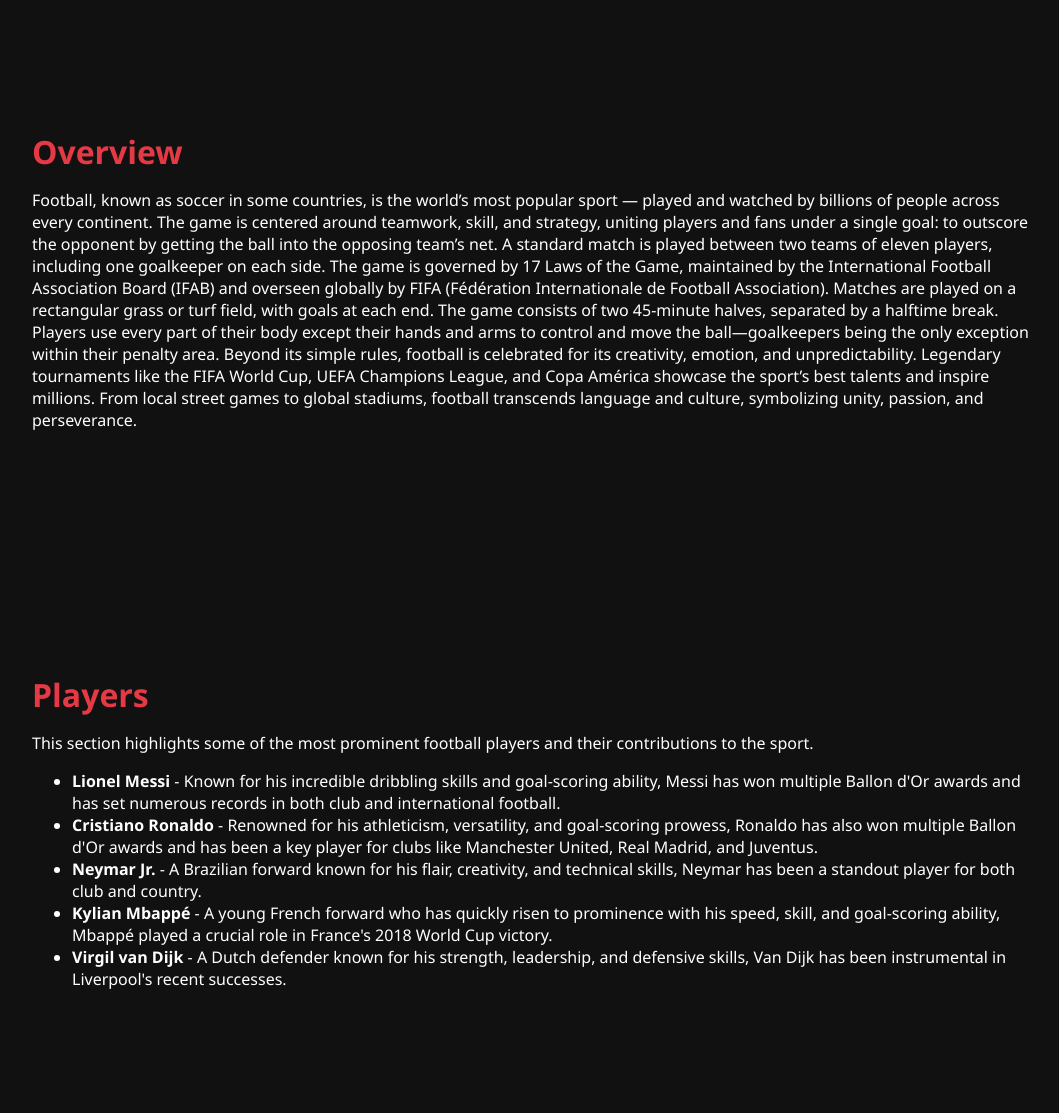
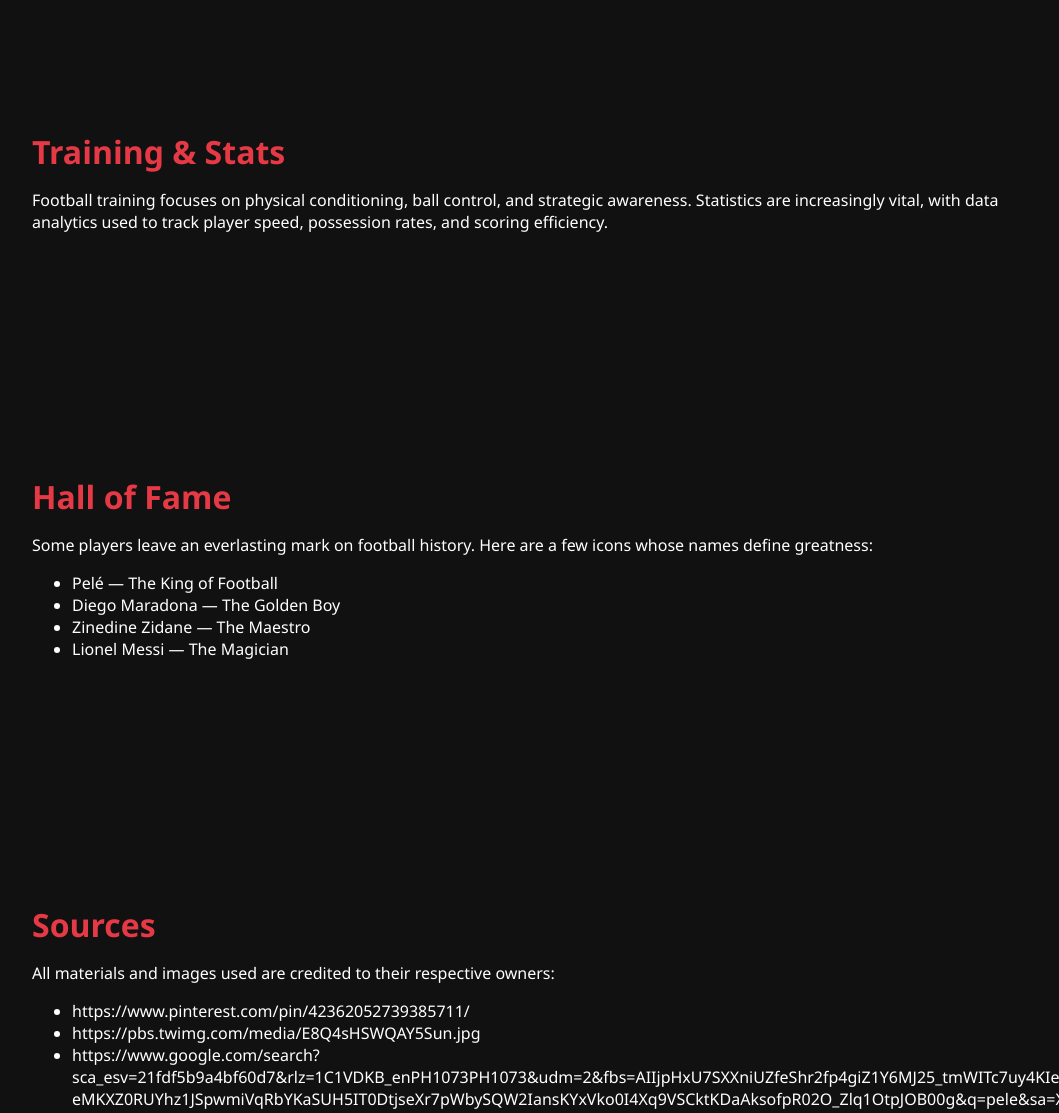
Before and after one commit to b2029coadelacruz/Q2-Project-Proposal, a plain HTML site: page index.html in a window 1280 px wide. Shown: the part 1423-2536 px from the top of the page, without its empty margins (108-1167 px from the left). Drawn offline with Linux system fonts and the light colour scheme.

Commit message:
Update index.html

```diff
--- a/index.html
+++ b/index.html
@@ -130,27 +130,6 @@
     </div>
   </section>
 
-  <section id="overview">
-    <h2>Overview</h2>
-    <p>Football, known as soccer in some countries, is the world’s most popular sport — played and watched by billions of people across every continent. The game is centered around teamwork, skill, and strategy, uniting players and fans under a single goal: to outscore the opponent by getting the ball into the opposing team’s net.
-
-A standard match is played between two teams of eleven players, including one goalkeeper on each side. The game is governed by 17 Laws of the Game, maintained by the International Football Association Board (IFAB) and overseen globally by FIFA (Fédération Internationale de Football Association).
-
-Matches are played on a rectangular grass or turf field, with goals at each end. The game consists of two 45-minute halves, separated by a halftime break. Players use every part of their body except their hands and arms to control and move the ball—goalkeepers being the only exception within their penalty area.
-
-Beyond its simple rules, football is celebrated for its creativity, emotion, and unpredictability. Legendary tournaments like the FIFA World Cup, UEFA Champions League, and Copa América showcase the sport’s best talents and inspire millions. From local street games to global stadiums, football transcends language and culture, symbolizing unity, passion, and perseverance.</p>
-  </section>
-
-  <section id="players">
-    <h2>Players</h2>
-    <p>This section highlights some of the most prominent football players and their contributions to the sport.</p>
-    <ul>
-      <li><strong>Lionel Messi</strong> - Known for his incredible dribbling skills and goal-scoring ability, Messi has won multiple Ballon d'Or awards and has set numerous records in both club and international football.</li>
-      <li><strong>Cristiano Ronaldo</strong> - Renowned for his athleticism, versatility, and goal-scoring prowess, Ronaldo has also won multiple Ballon d'Or awards and has been a key player for clubs like Manchester United, Real Madrid, and Juventus.</li>
-      <li><strong>Neymar Jr.</strong> - A Brazilian forward known for his flair, creativity, and technical skills, Neymar has been a standout player for both club and country.</li>
-      <li><strong>Kylian Mbappé</strong> - A young French forward who has quickly risen to prominence with his speed, skill, and goal-scoring ability, Mbappé played a crucial role in France's 2018 World Cup victory.</li>
-      <li><strong>Virgil van Dijk</strong> - A Dutch defender known for his strength, leadership, and defensive skills, Van Dijk has been instrumental in Liverpool's recent successes.</li>
-  </section>
 
   <section id="training">
     <h2>Training & Stats</h2>
```
